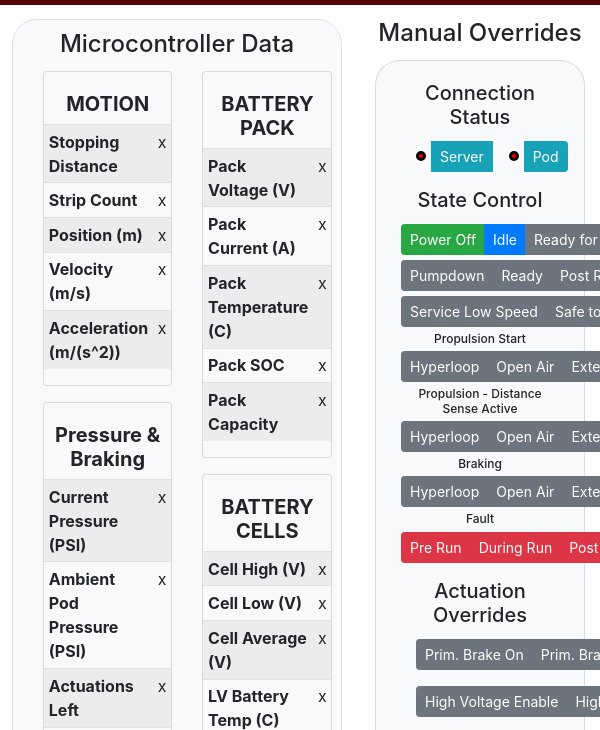
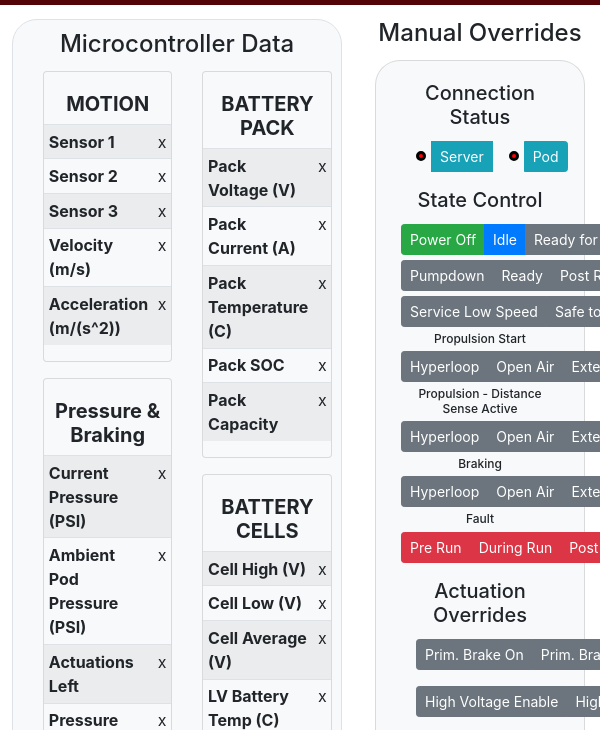
Before and after one commit to badgerloop-software/pod3, an Electron app: page dashboard/index.html in a window 600 px wide. Shown: the part 61-791 px from the top of the page. Drawn offline with nearby package versions, Linux system fonts and the light colour scheme; no server answers.

Commit message:
Able to successfully connect to the server and pull data, the first three sensor names work right now.

```diff
--- a/dashboard/index.html
+++ b/dashboard/index.html
@@ -73,15 +73,15 @@
                                                   <table class="table table-sm table-hover table-striped">
                                                       <tbody>
                                                           <tr class="micro-data-row">
-                                                              <th class="micro-data-label" scope="row">Stopping Distance</th>
+                                                              <th class="micro-data-label" scope="row">Sensor 1</th>
                                                               <td class="micro-data">x</td>
                                                           </tr>
                                                           <tr class="micro-data-row">
-                                                              <th class="micro-data-label" scope="row">Strip Count</th>
+                                                              <th class="micro-data-label" scope="row">Sensor 2</th>
                                                               <td class="micro-data">x</td>
                                                           </tr>
                                                           <tr class="micro-data-row">
-                                                              <th class="micro-data-label" scope="row">Position (m)</th>
+                                                              <th class="micro-data-label" scope="row">Sensor 3</th>
                                                               <td class="micro-data">x</td>
                                                           </tr>
                                                           <tr class="micro-data-row">
```
